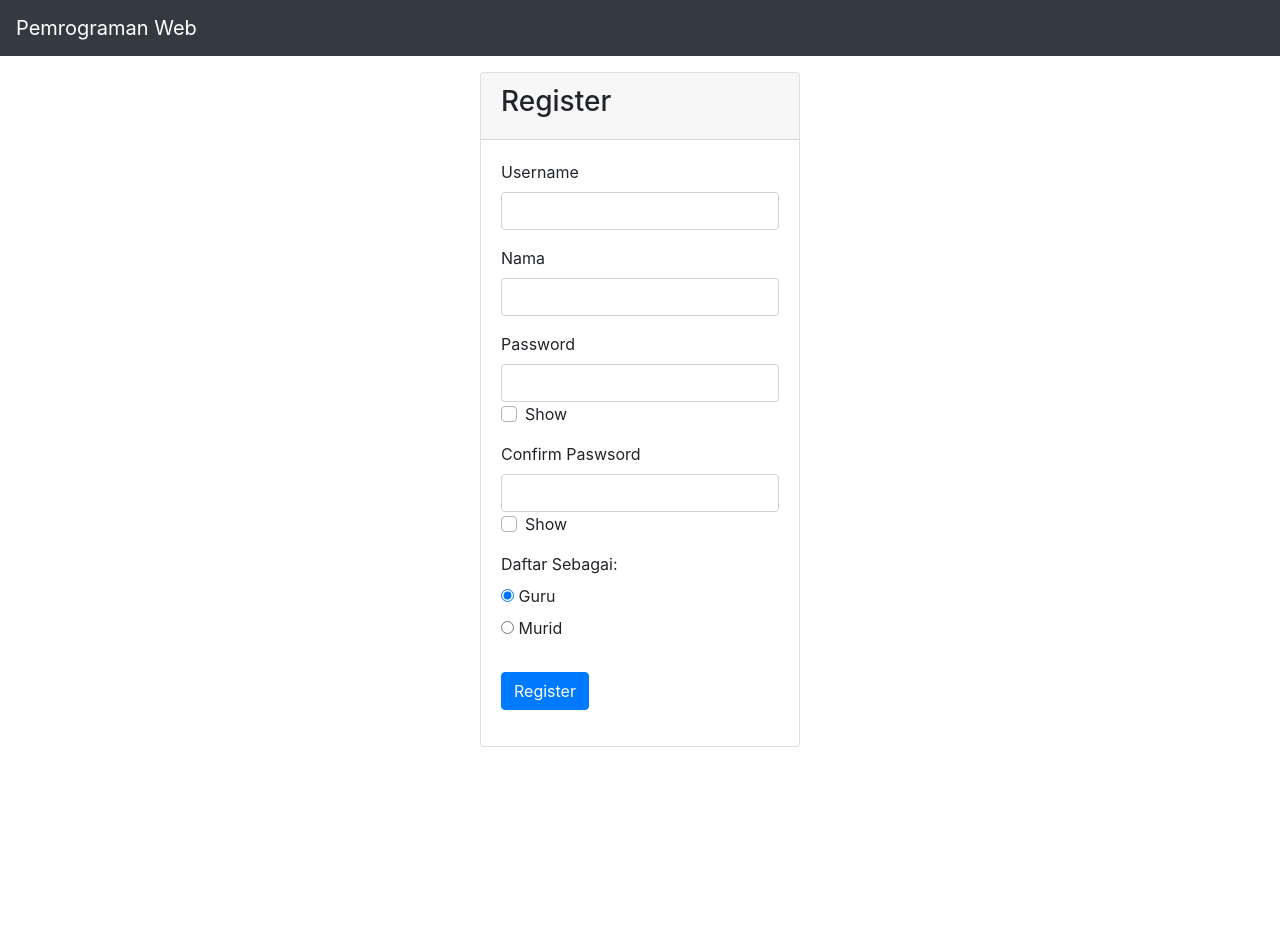
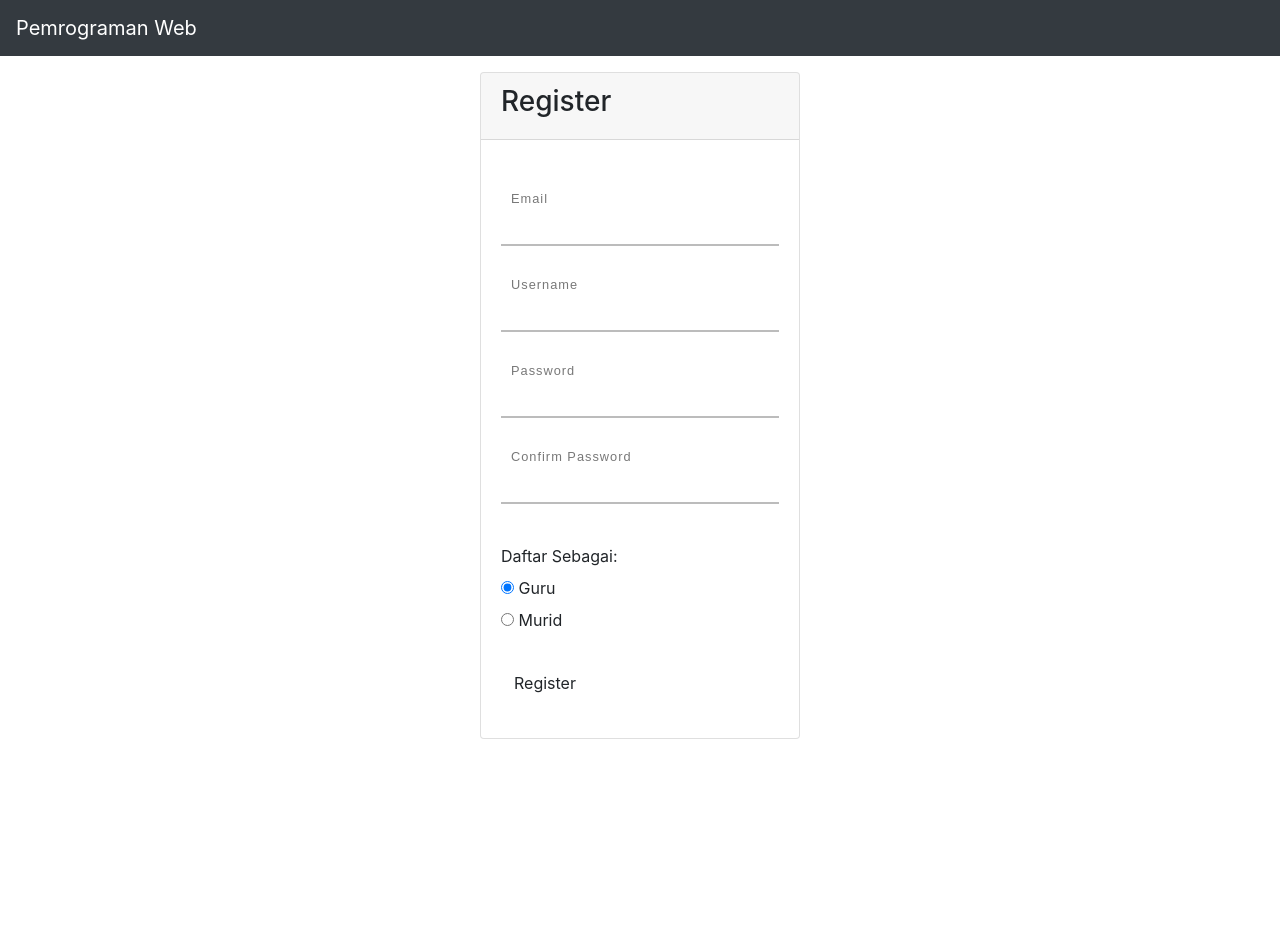
Before and after one commit to prolifel/fp-pweb, a PHP site: page /admin/form_register.php in a window 1280 px wide. Shown: the top 950 px of the page. Run offline with PHP 8.4, Linux system fonts and the light colour scheme.

Commit message:
update front register

```diff
--- a/admin/form_register.php
+++ b/admin/form_register.php
@@ -38,6 +38,70 @@
             background-repeat: no-repeat;
             background-size: cover;
         }
+
+        /* form {
+            width: 60%;
+            margin: 60px auto;
+            background: #efefef;
+            padding: 60px 120px 80px 120px;
+            text-align: center;
+            -webkit-box-shadow: 2px 2px 3px rgba(0,0,0,0.1);
+            box-shadow: 2px 2px 3px rgba(0,0,0,0.1);
+        } */
+        .form-reg {
+            display: block;
+            position: relative;
+            margin: 40px 0px;
+        }
+        .label-txt {
+            position: absolute;
+            top: -1.6em;
+            padding: 10px;
+            font-family: sans-serif;
+            font-size: .8em;
+            letter-spacing: 1px;
+            color: rgb(120,120,120);
+            transition: ease .3s;
+        }
+        .input {
+            width: 100%;
+            padding: 10px;
+            background: transparent;
+            border: none;
+            outline: none;
+        }
+
+        .line-box {
+            position: relative;
+            width: 100%;
+            height: 2px;
+            background: #BCBCBC;
+        }
+
+        .line {
+        position: absolute;
+            width: 0%;
+            height: 2px;
+            top: 0px;
+            left: 50%;
+            transform: translateX(-50%);
+            background: #8BC34A;
+            transition: ease .6s;
+        }
+
+        .input:focus + .line-box .line {
+            width: 100%;
+        }
+
+        .label-active {
+            top: -3em;
+        }
+
+        button:hover {
+            background: #8BC34A;
+            /* color: #ffffff; */
+        }
+
 
     </style>
     <script>
@@ -95,50 +159,53 @@
             <div class="card-body">
                 <form action="register.php" method="post" onsubmit="return checkPassword(this);">
 
-                <div class="form-group">
-                    <label for="inputUsername">Username</label>
-                    <input class="form-control" type="text" id="inputUsername" name="username" require>
-                </div>
-                <div class="form-group">
-                    <label for="inputUsername">Nama</label>
-                    <input class="form-control" type="text" id="inputUsername" name="name" require>
-                </div>
-                <div class="form-group">
-                    <label for="inputUsername">Password</label>
-                    <input class="form-control" type="password" id="inputPassword" name="password1" require>
-                    <div class="form-group">
-                        <div class="custom-control custom-checkbox">
-                            <input type="checkbox" class="custom-control-input" id="showPassword" onclick="showHidePassword()">
-                            <label class="custom-control-label" for="showPassword">Show</label>
-                        </div>
+
+                <label class="form-reg">
+                    <p class="label-txt">Email</p>
+                    <input type="text" class="input" require name="email" id="inputEmail" >
+                    <div class="line-box">
+                        <div class="line"></div>
                     </div>
-                </div>
-                <div class="form-group">
-                    <label for="inputUsername">Confirm Paswsord</label>
-                    <input class="form-control" type="password" id="inputPassword2" name="password2" require>
-                    <div class="form-group">
-                        <div class="custom-control custom-checkbox">
-                            <input type="checkbox" class="custom-control-input" id="showPassword2" onclick="showHidePassword2()">
-                            <label class="custom-control-label" for="showPassword2">Show</label>
-                        </div>
+                </label>
+                <label class="form-reg">
+                    <p class="label-txt">Username</p>
+                    <input type="text" class="input" require name="username" id="inputUsername">
+                    <div class="line-box">
+                        <div class="line"></div>
                     </div>
-                </div>
+                </label>
+
+                <label class="form-reg">
+                    <p class="label-txt">Password</p>
+                    <input type="password" class="input" id="inputPassword" name="password1" require>
+                    <div class="line-box">
+                        <div class="line"></div>
+                    </div>
+                </label>
+                <label class="form-reg">
+                    <p class="label-txt">Confirm Password</p>
+                    <input type="password" class="input" id="inputPassword2" name="password2" require>
+                    <div class="line-box">
+                        <div class="line"></div>
+                    </div>
+                </label>
+
                 <div class="form-radio">
                             <label for="gender" class="radio-label">Daftar Sebagai: </label>
                             <div class="form-radio-item">
-                                <input type="radio" name="gender" id="male" checked>
-                                <label for="male">Guru</label>
+                                <input type="radio" name="gender" id="guru" checked>
+                                <label for="guru">Guru</label>
                                 <span class="check"></span>
                             </div>
                             <div class="form-radio-item">
-                                <input type="radio" name="gender" id="female">
-                                <label for="female">Murid</label>
+                                <input type="radio" name="gender" id="murid">
+                                <label for="murid">Murid</label>
                                 <span class="check"></span>
                             </div>
                         </div>
 
                 <br>
-                <button type="submit" class="btn btn-primary">Register</button>
+                <button type="submit" class="btn">Register</button>
                 <!-- <table class="center">
                     <tr>
                         <td>Username</td>
```
